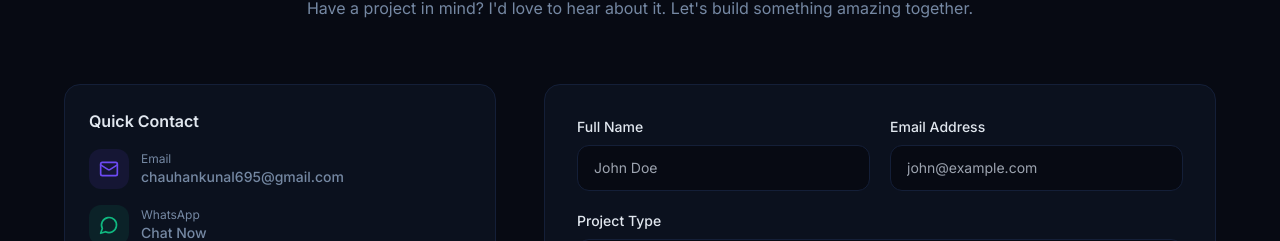
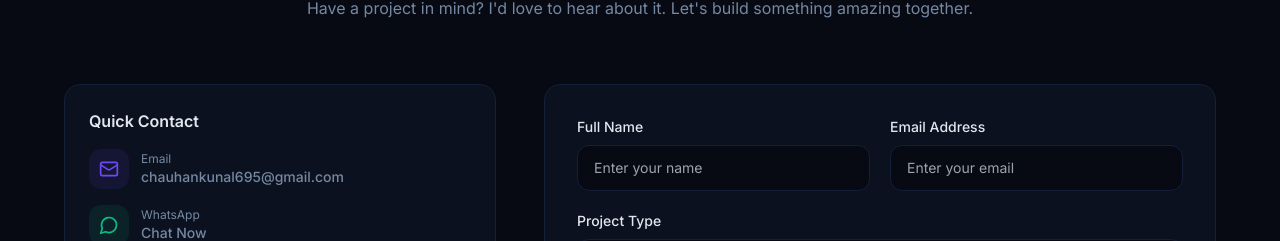
Before and after one commit to Deadraon/Deadraon.github.io, a Next.js app: page / in a window 1280 px wide. Shown: the part 5372-5613 px from the top of the page. Built offline with nearby package versions, Linux system fonts and the light colour scheme; no server answers.

Commit message:
Update contact form placeholders

```diff
--- a/src/components/sections/contact.tsx
+++ b/src/components/sections/contact.tsx
@@ -98,8 +98,8 @@ export function ContactSection() {
             ) : (
               <form onSubmit={handleSubmit} className="space-y-5 p-8 rounded-2xl border border-border bg-card">
                 <div className="grid sm:grid-cols-2 gap-5">
-                  {[{ name: "name", label: "Full Name", placeholder: "John Doe" },
-                    { name: "email", label: "Email Address", placeholder: "john@example.com", type: "email" }
+                  {[{ name: "name", label: "Full Name", placeholder: "Enter your name" },
+                    { name: "email", label: "Email Address", placeholder: "Enter your email", type: "email" }
                   ].map((f) => (
                     <div key={f.name}>
                       <label className="block text-sm font-medium mb-2">{f.label}</label>
```
